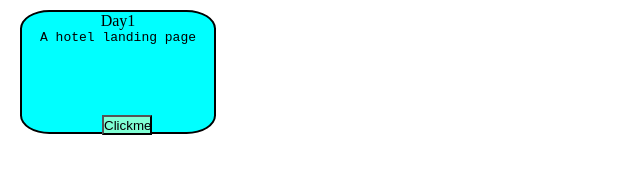
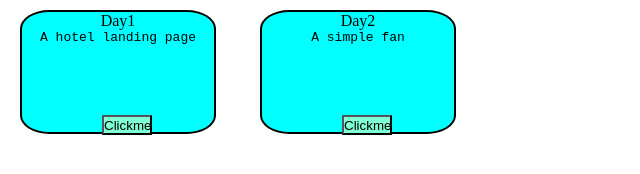
Before and after one commit to soumo321/Web-dev, a plain HTML site: page index.html in a window 1280 px wide. Shown: the whole page, without its empty margins (0-640 px from the left). Drawn offline with Linux system fonts and the light colour scheme.

Commit message:
refactor: add fan div

```diff
--- a/index.html
+++ b/index.html
@@ -8,6 +8,9 @@
         *{
             margin: 0;
             padding: 0;
+        }
+        body{
+            display: flex;
         }
         .div1{
             height: 15vh;
@@ -36,6 +39,18 @@
             text-align: center;
 
         }
+        .div2{
+            height: 15vh;
+            width: 15%;
+            border: 2px solid black;
+            align-items: center;
+            position: relative;
+            background-color: aqua;
+            border-radius: 15%;
+            left: 5%;
+            top: 10px;
+            /* bottom: 100%; */
+        }
     </style>
 </head>
 <body>
@@ -44,5 +59,9 @@
        <a href="land.html"> <button>Clickme</button></a>
 
     </div>
+    <div class="div2"><p>Day2</p>
+    <pre>A simple fan</pre>
+    <a href="fan.html"><button>Clickme</button></a>
+    </div>
 </body>
 </html>
```
